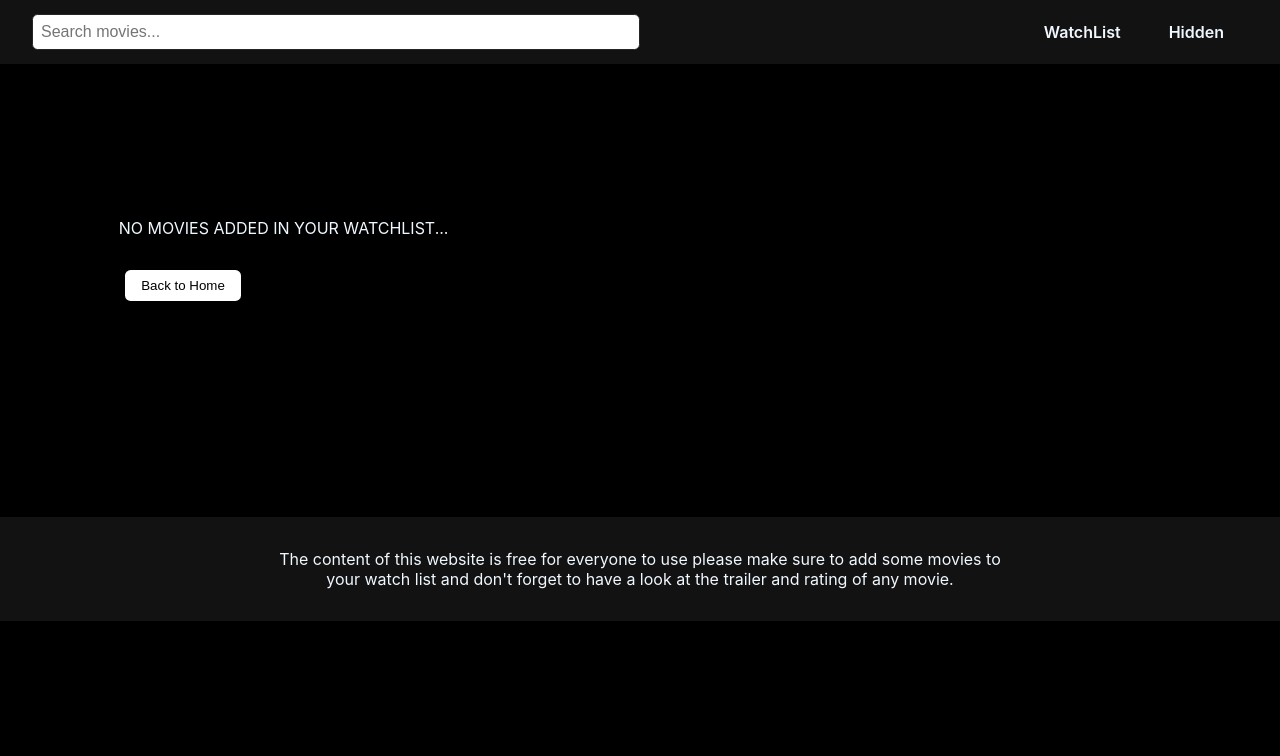
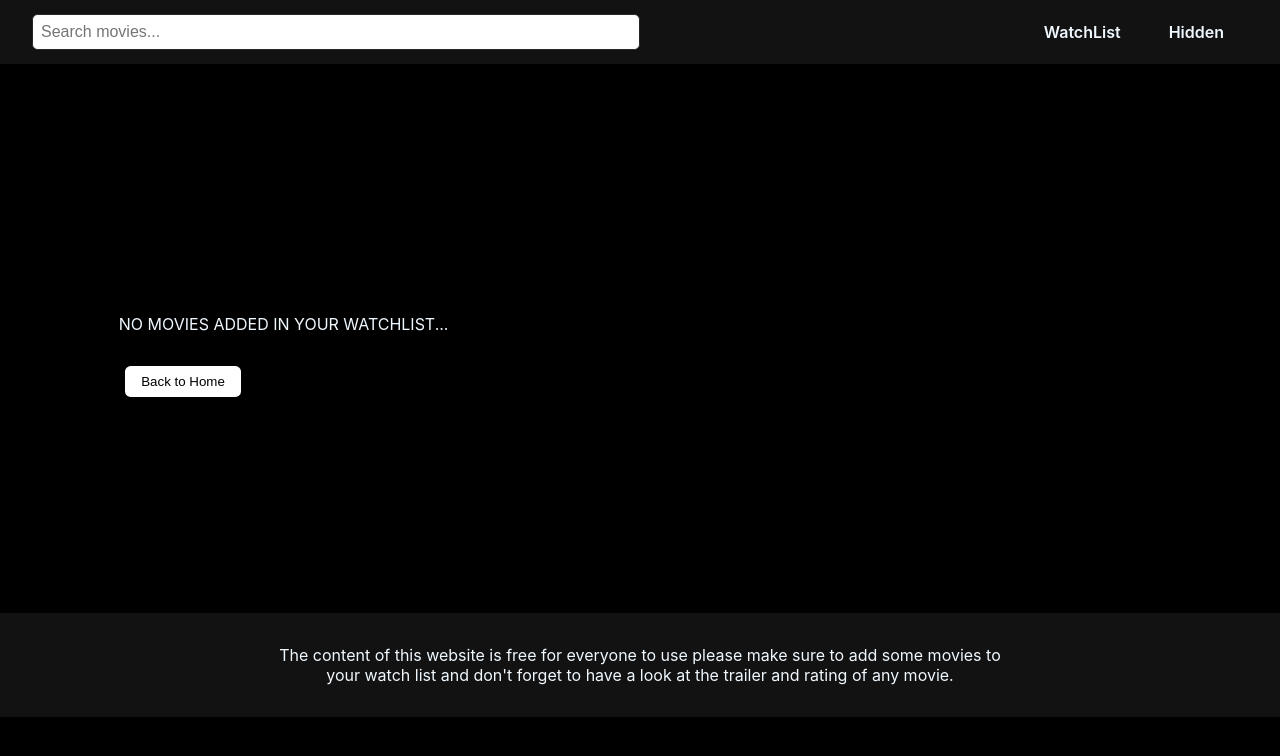
Before and after one commit to Rutvik-Vaghasiya/Moviesflix, a React (Create React App) app: page /watch-list in a window 1280 px wide. Shown: the top 756 px of the page. Built offline with nearby package versions, Linux system fonts and the light colour scheme.

Commit message:
update style

```diff
--- a/src/styles/home.scss
+++ b/src/styles/home.scss
@@ -18,6 +18,7 @@
    place-items: center;
    grid-template-columns: repeat(4, auto);
    gap: 3rem 0;
+   margin: 6rem 0 0
 }
 
 .movie{
--- a/src/styles/individual.scss
+++ b/src/styles/individual.scss
@@ -1,7 +1,7 @@
 .single-movie{
 color: aliceblue;
 max-width: 80%;
-margin: 2rem auto;
+margin: 6rem auto;
 display: grid;
 place-items: center;
 }
```
